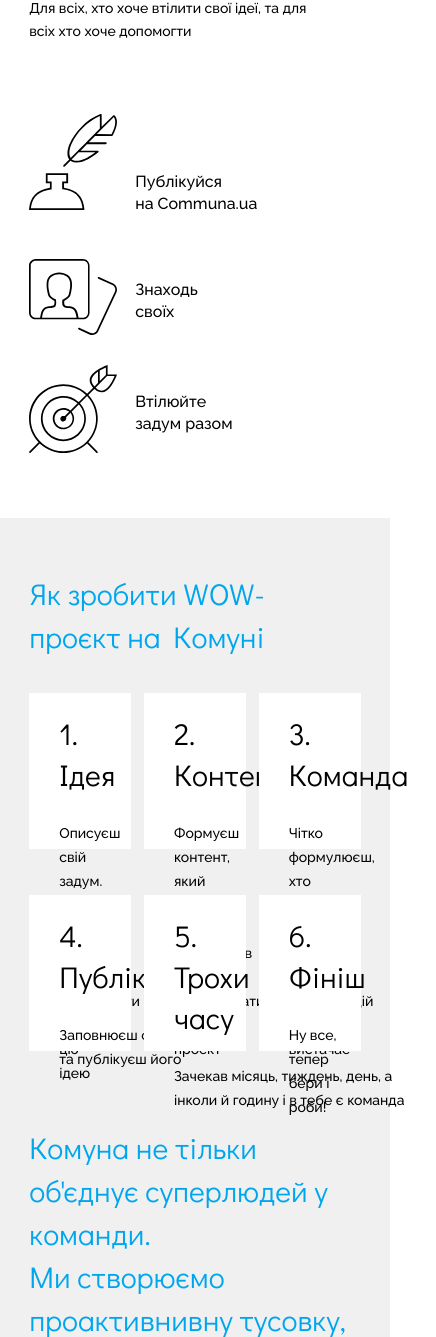
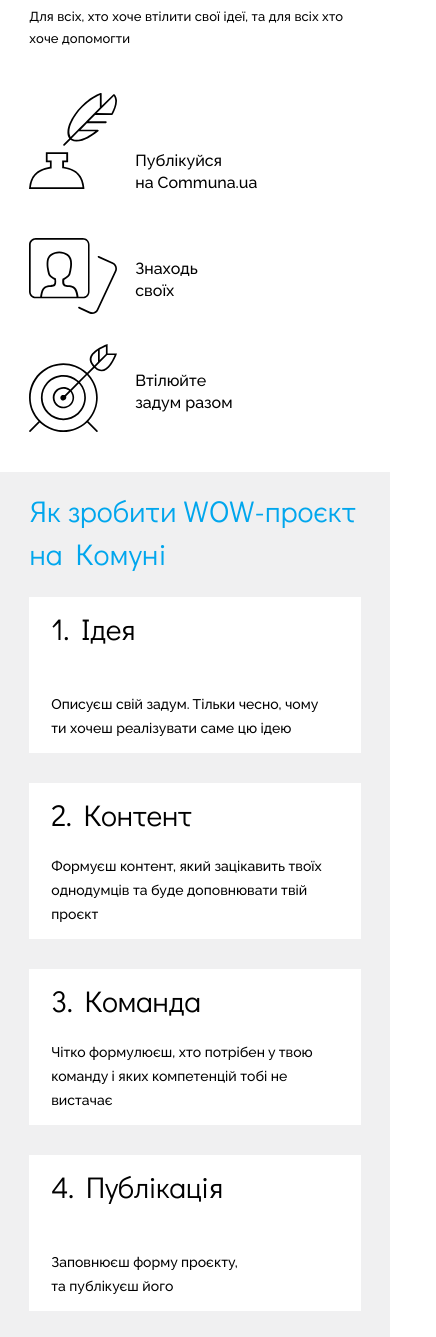
Before and after one commit to ostannja/Communa-project, a website: page src/how.html in a window 390 px wide. Shown: the part 663-2000 px from the top of the page, 436 px wide, since content can reach past the window. Drawn offline with nearby package versions, Linux system fonts and the light colour scheme; files that its build step writes are made by us from their sources; files whose address does not match are found by name.

Commit message:
how adaptive

```diff
--- a/src/scss/how.scss
+++ b/src/scss/how.scss
@@ -73,6 +73,7 @@
           letter-spacing: normal;
           color: #000000;
           margin-bottom: 27px;
+          letter-spacing: -0.5px;
         }
 
         .subtitle {
@@ -96,7 +97,7 @@
   }
 
   .description {
-    @include flex(flex-start, flex-start, row, wrap);
+    @include flex(flex-start, flex-start, row, nowrap);
 
     .description-block {
       margin-right: 9.4%;
@@ -120,3 +121,196 @@
     }
   }
 }
+
+@media (max-width: 899px) {
+  .how {
+    .background-header {
+      height: 305px;
+
+      .header-img {
+        left: 66.9%;
+        top: 31px;
+        width: 334px;
+        height: 273px;
+      }
+
+      .title {
+        margin-bottom: 28px;
+      }
+    }
+
+    .description {
+      justify-content: space-between;
+      .description-block {
+        width: 45%;
+        margin-right: 0;
+
+        &:last-child {
+          width: 40%;
+        }
+      }
+    }
+
+    .want-help {
+      padding-top: 23px;
+      padding-bottom: 40px;
+
+      .img-container {
+        padding-top: 35px;
+      }
+    }
+
+    .how-create {
+      .container {
+        & > :nth-of-type(3) .description-block {
+          padding-top: 23px;
+
+          .title {
+            margin-bottom: 35px;
+          }
+        }
+      }
+      .description {
+        .description-block {
+          width: 100%;
+
+          .title {
+            padding-top: 18px;
+            margin-bottom: 31px;
+          }
+        }
+      }
+
+      .flex-container {
+        .flex-block {
+          width: 48%;
+          margin-bottom: 25px;
+
+          .subtitle {
+            font-size: 13px;
+            line-height: 1.85;
+          }
+
+          &:last-child {
+            @include flex(space-between, flex-start, column, nowrap);
+          }
+        }
+      }
+
+      .button-block {
+        padding-top: 44px;
+        padding-bottom: 60px;
+      }
+    }
+  }
+}
+
+@media (max-width: 699px) {
+  .how {
+    .background-header {
+      height: auto;
+
+      .title {
+        letter-spacing: 0;
+        margin-bottom: 33px;
+      }
+
+      .button-container {
+        padding-bottom: 25px;
+      }
+    }
+
+    .description {
+      flex-direction: column;
+
+      .description-block {
+        width: 100%;
+        margin-bottom: 26px;
+
+        &:last-child {
+          width: 100%;
+
+          .subtitle {
+            // font-size: 12.5px;
+            letter-spacing: 0.1px;
+          }
+        }
+
+        .title {
+          margin-bottom: 11px;
+        }
+
+        .subtitle {
+          font-size: 13px;
+          line-height: 1.69;
+        }
+      }
+    }
+
+    .want-help {
+      padding-top: 14px;
+
+      .img-container {
+        padding-top: 10px;
+      }
+    }
+
+    .how-create {
+      .container {
+        & > :nth-of-type(3) .description-block {
+          padding-top: 38px;
+          margin-bottom: 2px;
+
+          .title {
+            line-height: 1.27;
+            width: 94%;
+            margin-bottom: 31px;
+          }
+        }
+      }
+      .description {
+        .description-block {
+          margin-bottom: 21px;
+
+          .title {
+            margin-bottom: 0px;
+          }
+        }
+      }
+
+      .flex-container {
+        .flex-block {
+          width: 100%;
+          padding: 11px 30px 12px 22px;
+          @include flex(space-between, flex-start, column, nowrap);
+          margin-bottom: 30px;
+
+          &:nth-of-type(5) .subtitle {
+            width: 100%;
+          }
+
+          .title {
+            margin-bottom: 0;
+          }
+
+          .subtitle {
+            font-size: 14px;
+            line-height: 1.71;
+          }
+        }
+      }
+
+      .button-block {
+        padding-bottom: 67px;
+
+        .input-button {
+          width: 230px;
+          height: 44px;
+          min-height: unset;
+          padding-right: 10px;
+          padding-left: 22px;
+        }
+      }
+    }
+  }
+}
```
Also changed, not shown: dist/css/style.css, dist/css/style.min.css.
